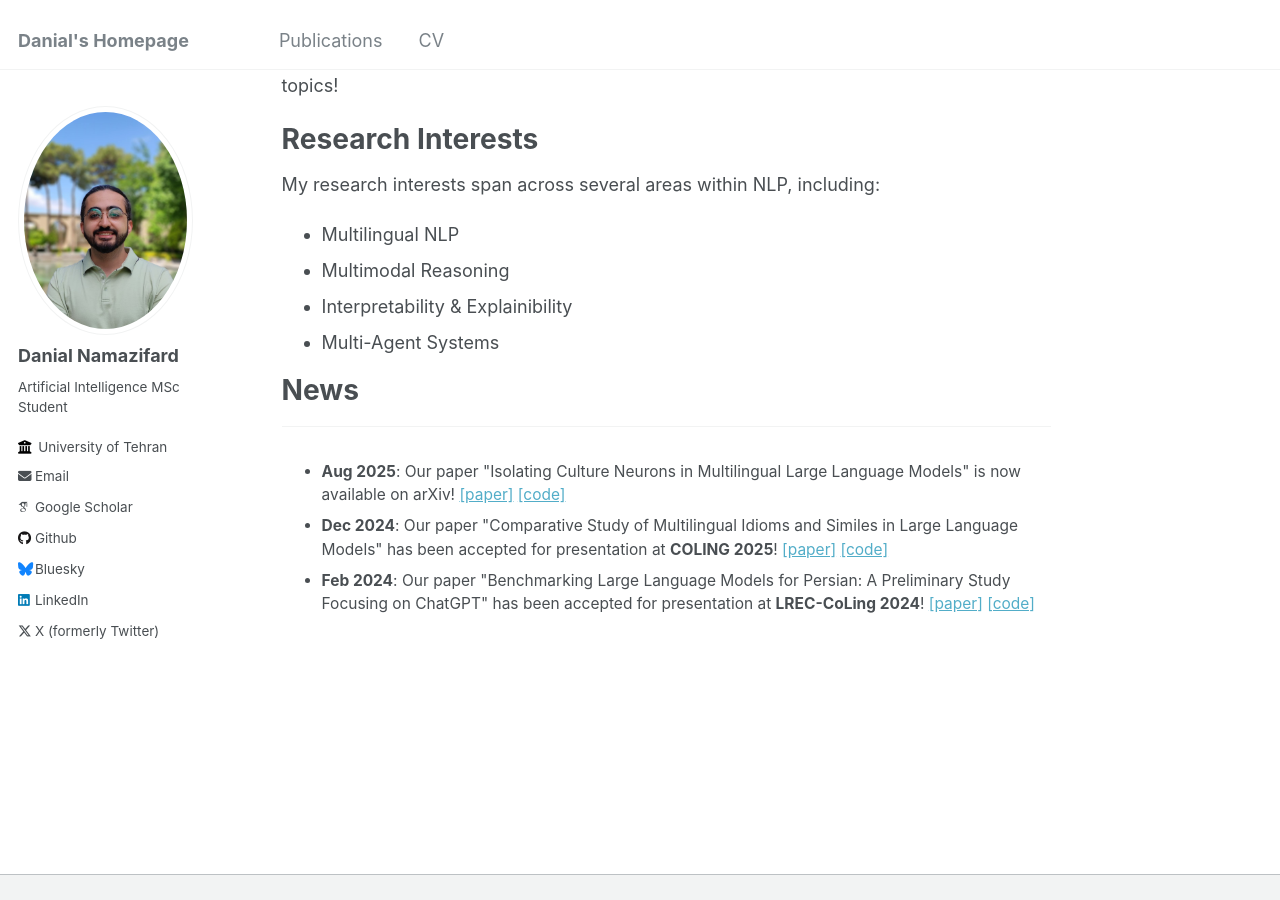
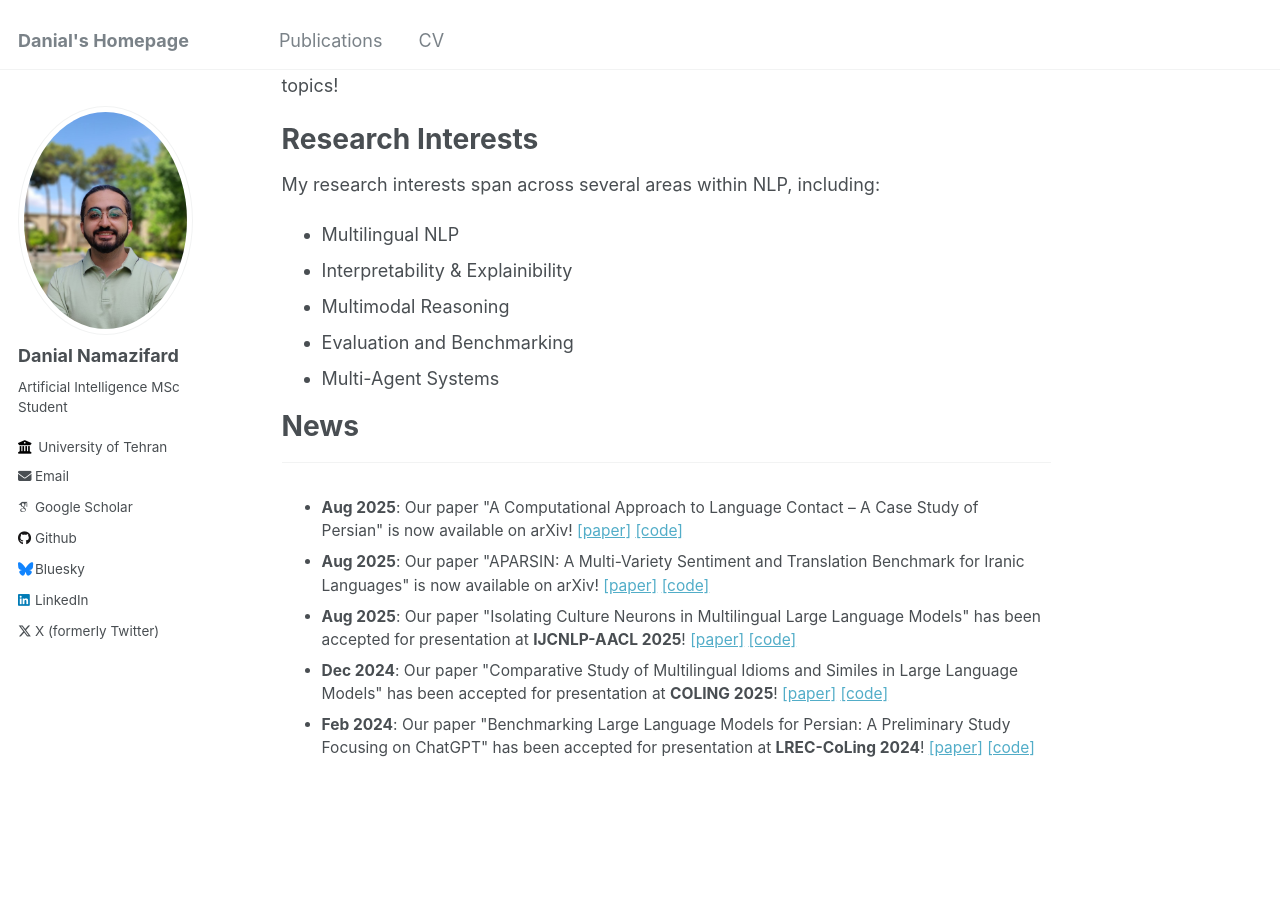
Before and after one commit to namazifard/namazifard.github.io, a Jekyll site: the page built from _pages/about.md, in a window 1280 px wide and 900 px high, scrolled down 254 px. Built offline with Jekyll 4.4.1, drawn with Linux system fonts in a browser that asks for light colours; some web fonts are replaced.

Commit message:
Update about.md

```diff
--- a/_pages/about.md
+++ b/_pages/about.md
@@ -26,8 +26,9 @@ Research Interests
 My research interests span across several areas within NLP, including:
 
 - Multilingual NLP
+- Interpretability & Explainibility
 - Multimodal Reasoning
-- Interpretability & Explainibility
+- Evaluation and Benchmarking
 - Multi-Agent Systems
 
 News
@@ -37,8 +38,18 @@ News
 <div style="overflow-y: auto; max-height: 300px; padding-right: 10px; font-size: 15.5px;">
 <ul>
 	<li>
-		<b>Aug 2025</b>: Our paper "Isolating Culture Neurons in Multilingual Large Language Models" is now available on arXiv!
+		<b>Aug 2025</b>: Our paper "A Computational Approach to Language Contact – A Case Study of Persian" is now available on arXiv!
 		<a href="https://arxiv.org/abs/2508.02241" target="_blank">[paper]</a>
+		<a href="https://github.com/namazifard/Culture_Neurons" target="_blank">[code]</a>
+	</li>
+	<li>
+		<b>Aug 2025</b>: Our paper "APARSIN: A Multi-Variety Sentiment and Translation Benchmark for Iranic Languages" is now available on arXiv!
+		<a href="https://arxiv.org/abs/2508.02241" target="_blank">[paper]</a>
+		<a href="https://github.com/namazifard/Culture_Neurons" target="_blank">[code]</a>
+	</li>
+	<li>
+		<b>Aug 2025</b>: Our paper "Isolating Culture Neurons in Multilingual Large Language Models" has been accepted for presentation at <b>IJCNLP-AACL 2025</b>!
+		<a href="https://aclanthology.org/2025.findings-ijcnlp.45/" target="_blank">[paper]</a>
 		<a href="https://github.com/namazifard/Culture_Neurons" target="_blank">[code]</a>
 	</li>
 	<li>
```
